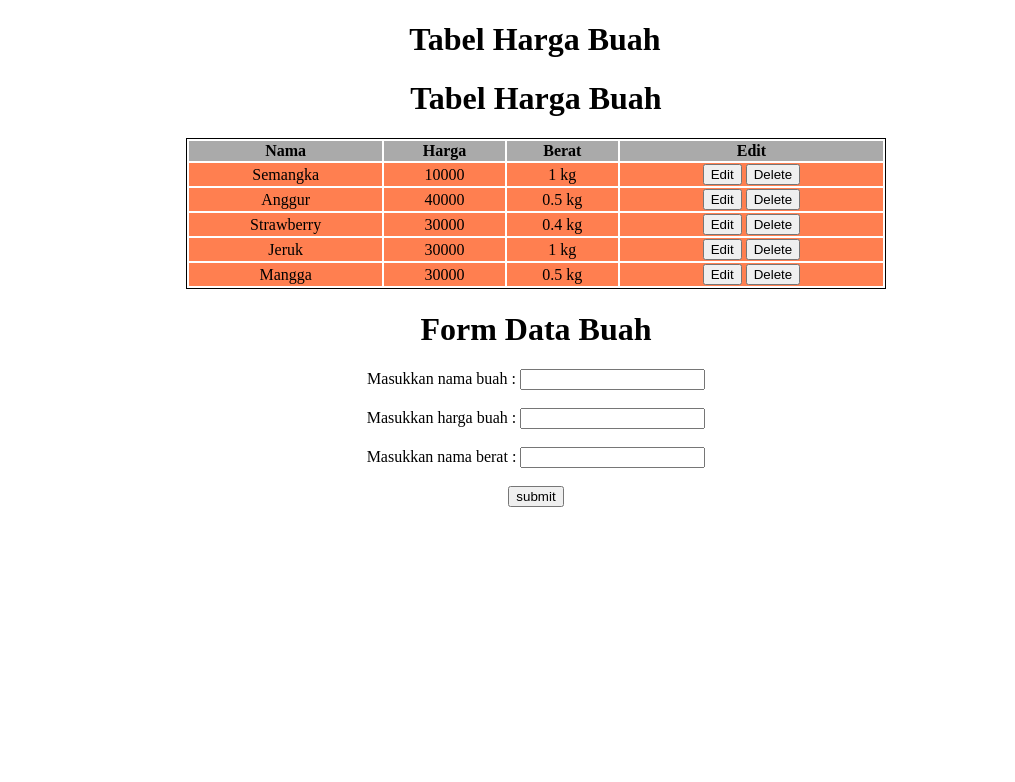
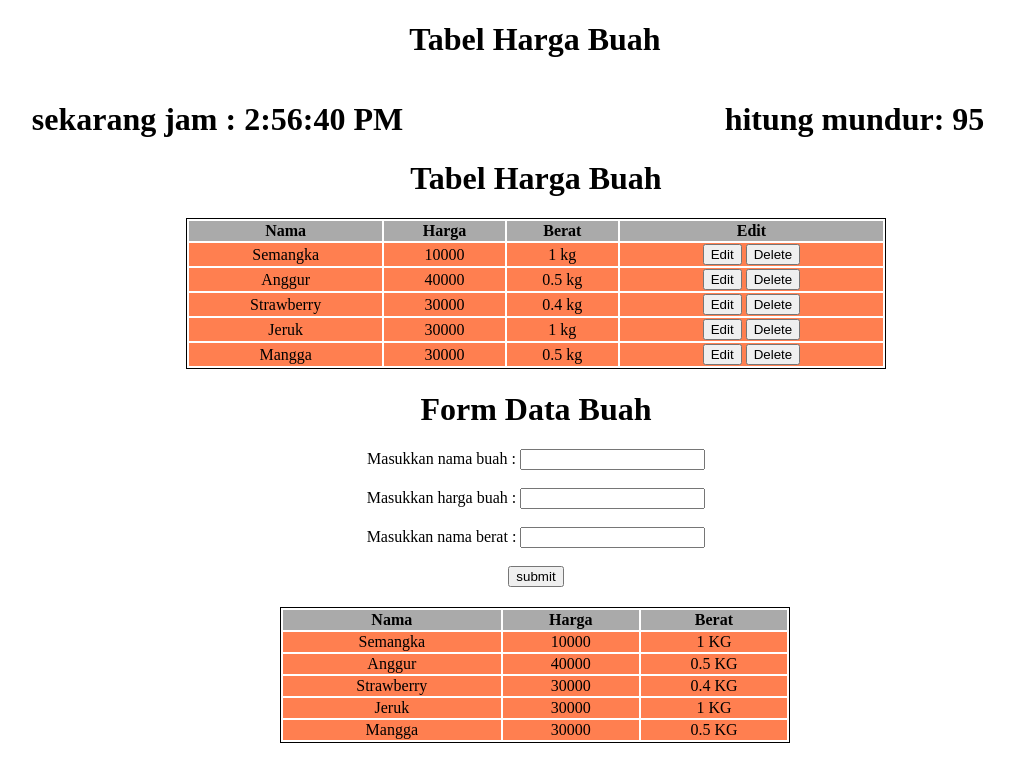
Before and after one commit to Gamalliel19/sanbercode-reactjs-0720-week3, a React (Create React App) app in the folder tugas11/: page / in a window 1280 px wide. Shown: the top 782 px of the page, without its empty margins (107-1122 px from the left). Built offline with nearby package versions, Linux system fonts and the light colour scheme.

Commit message:
Menambahkan tugas 13 javascript

```diff
--- a/tugas11/src/App.js
+++ b/tugas11/src/App.js
@@ -8,8 +8,9 @@ function App() {
   return (
     <div className="App">
       <h1>Tabel Harga Buah</h1>
-
-      <Lists />
+      <Timer/>
+      <Lists/>
+      <DaftarBuah/>
     </div>
   );
 }
```
